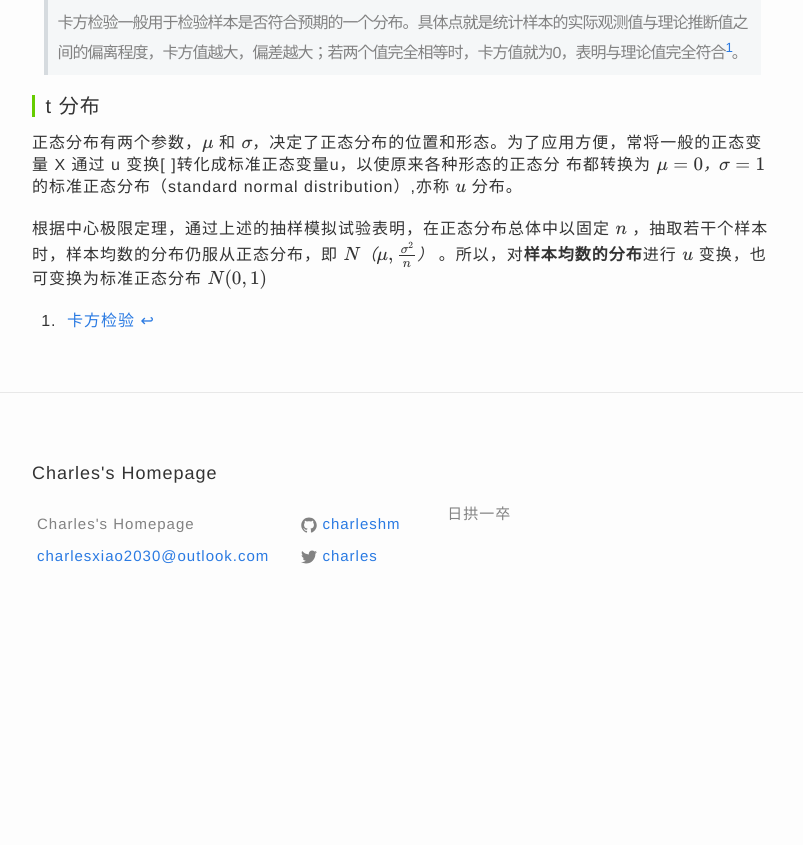
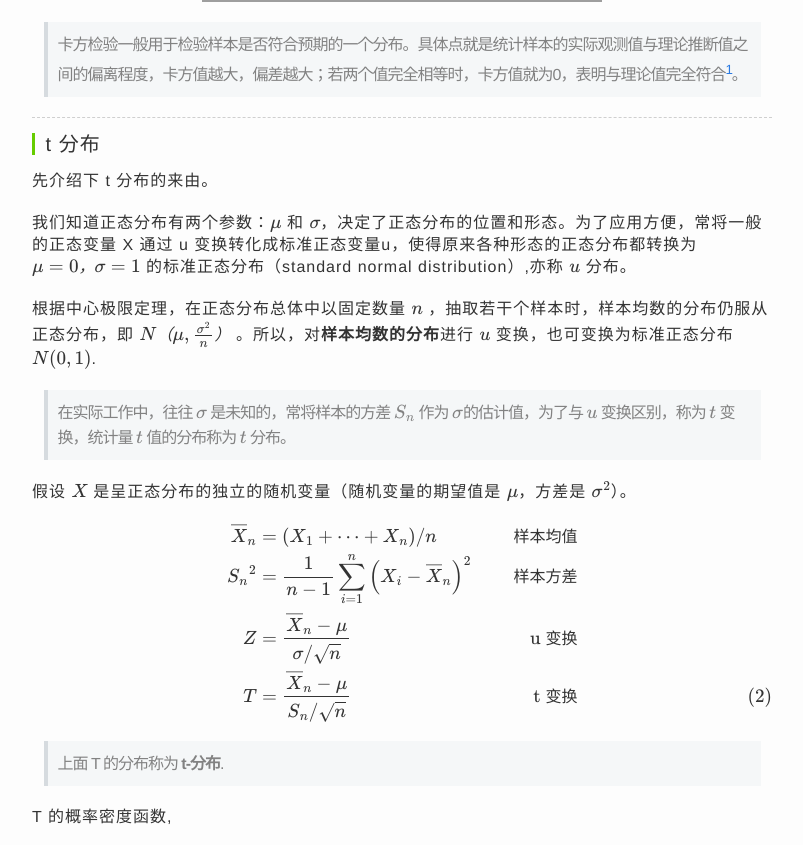
Before and after one commit to charleshm/charleshm.github.io, a Jekyll site: the page built from _posts/2016-03-23-Sampling-Distribtuion.md, in a window 1280 px wide and 1400 px high, scrolled down 1611 px. Shown: the part 126-971 px from the top of the window, without its empty margins (238-1041 px from the left). Built offline with Jekyll 4.4.1, drawn with Linux system fonts in a browser that asks for light colours; some web fonts are replaced; formulas are drawn with MathJax 3; comment, search, counter and statistics services are not loaded; before the commit the page ends 2364 px from its top, so only the background shows below that; some of the changed text lies outside the part shown; grey boxes are pictures that could not be loaded.

Commit message:
Sampling Distribution

```diff
--- a/_posts/2016-03-23-Sampling-Distribtuion.md
+++ b/_posts/2016-03-23-Sampling-Distribtuion.md
@@ -21,13 +21,13 @@ categories: 机器学习 统计学
 
 ![此处输入图片的描述][1]
 
-下面我们介绍下，三大抽样分布： $\chi^2$ 分布，t 分布，F 分布
+> 下面我们介绍下，三大抽样分布： $\chi^2$ 分布，t 分布，F 分布
 
 #### 卡方($\chi^2$)分布
 
 ![此处输入图片的描述][2]
 
-$\chi^2$ 分布对应的概率密度函数。
+$\chi^2$ 分布对应的概率密度函数，
 
 $$f_k(x)=
 \frac{(1/2)^{k/2}}{\Gamma(k/2)} x^{k/2 - 1} e^{-x/2}$$
@@ -36,14 +36,43 @@ $$f_k(x)=
 
 > 卡方检验一般用于检验样本是否符合预期的一个分布。具体点就是统计样本的实际观测值与理论推断值之间的偏离程度，卡方值越大，偏差越大；若两个值完全相等时，卡方值就为0，表明与理论值完全符合[^1]。
 
+
+----------
+
+
 #### t 分布
+先介绍下 t 分布的来由。
 
-正态分布有两个参数，$\mu$ 和 $\sigma$，决定了正态分布的位置和形态。为了应用方便，常将一般的正态变量 X 通过 u 变换[ ]转化成标准正态变量u，以使原来各种形态的正态分 布都转换为 $\mu=0，\sigma=1$ 的标准正态分布（standard normal distribution）,亦称 $u$ 分布。
+我们知道正态分布有两个参数：$\mu$ 和 $\sigma$，决定了正态分布的位置和形态。为了应用方便，常将一般的正态变量 X 通过 u 变换转化成标准正态变量u，使得原来各种形态的正态分布都转换为 $\mu=0，\sigma=1$ 的标准正态分布（standard normal distribution）,亦称 $u$ 分布。
 
-根据中心极限定理，通过上述的抽样模拟试验表明，在正态分布总体中以固定 $n$ ，抽取若干个样本时，样本均数的分布仍服从正态分布，即 $N（\mu,\frac{\sigma^2}{n}）$ 。所以，对**样本均数的分布**进行 $u$ 变换，也可变换为标准正态分布 $N (0,1)$
+根据中心极限定理，在正态分布总体中以固定数量 $n$ ，抽取若干个样本时，样本均数的分布仍服从正态分布，即 $N（\mu,\frac{\sigma^2}{n}）$ 。所以，对**样本均数的分布**进行 $u$ 变换，也可变换为标准正态分布 $N (0,1)$.
+
+> 在实际工作中，往往 $\sigma$ 是未知的，常将样本的方差 $S_n$ 作为 $\sigma$的估计值，为了与 $u$ 变换区别，称为 $t$ 变换，统计量 $t$ 值的分布称为 $t$ 分布。
+
+假设 $X$ 是呈正态分布的独立的随机变量（随机变量的期望值是 $\mu$，方差是 $\sigma^{2}$）。
+
+$$\begin{align*}
+\overline{X}_n & =(X_1+\cdots+X_n)/n & \text{样本均值}\\
+{S_n}^2 & =\frac{1}{n-1}\sum_{i=1}^n\left(X_i-\overline{X}_n\right)^2 & \text{样本方差}\\
+Z & =\frac{\overline{X}_n-\mu}{\sigma/\sqrt{n}} & \text{u 变换}\\
+T & =\frac{\overline{X}_n-\mu}{S_n/\sqrt{n}} & \text{t 变换}\tag{2}
+\end{align*}$$
+
+> 上面 T 的分布称为 **t-分布**.
+
+T 的概率密度函数,
+
+$$f(t) = \frac{\Gamma((\nu+1)/2)}{\sqrt{\nu\pi\,}\,\Gamma(\nu/2)} (1+t^2/\nu)^{-(\nu+1)/2}$$
+
+![此处输入图片的描述][4]
+
+----------
+
+
+  [^1]: [卡方检验](http://download.bioon.com.cn/upload/201311/02171856_1166.pdf)
+
 
   [1]: http://7xjbdi.com1.z0.glb.clouddn.com/2016-03-24_110445.png?imageView2/2/w/400
   [2]: http://7xjbdi.com1.z0.glb.clouddn.com/2016-03-24_110212.png
   [3]: http://7xjbdi.com1.z0.glb.clouddn.com/325px-Chi-square_distributionPDF.png?imageView2/2/w/400
-
-  [^1]: [卡方检验](http://download.bioon.com.cn/upload/201311/02171856_1166.pdf)
+  [4]: http://7xjbdi.com1.z0.glb.clouddn.com/TStudent.png?imageView2/2/w/400
```
